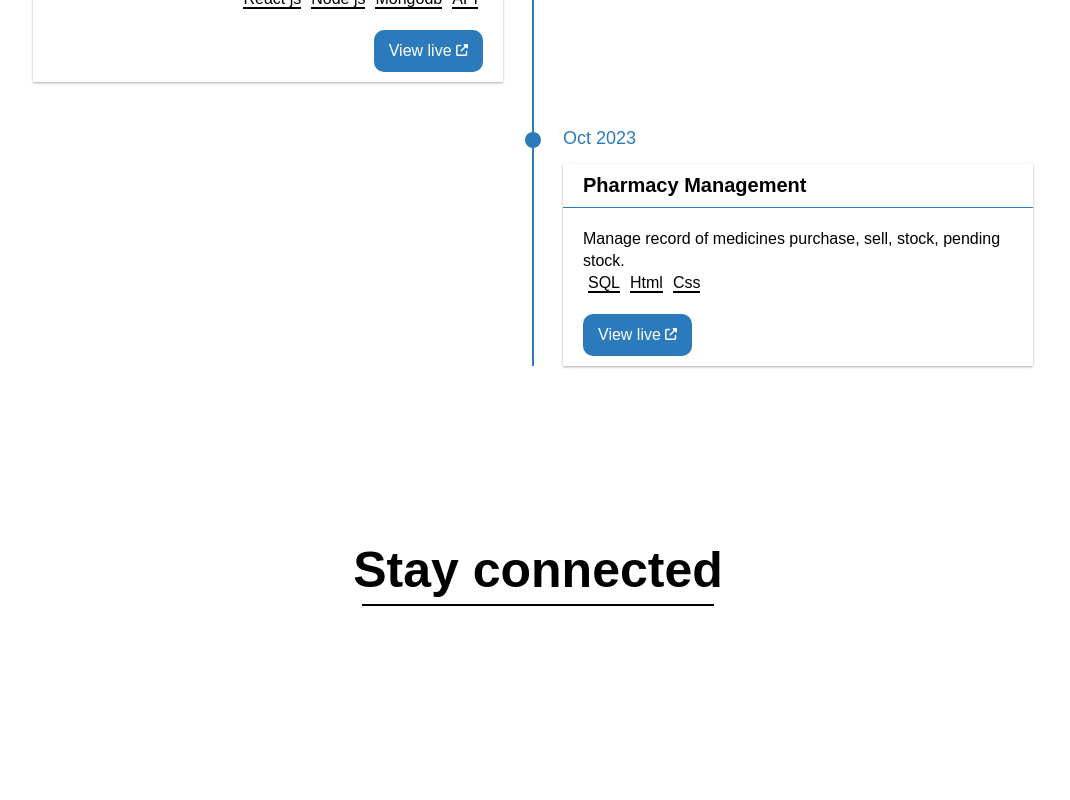
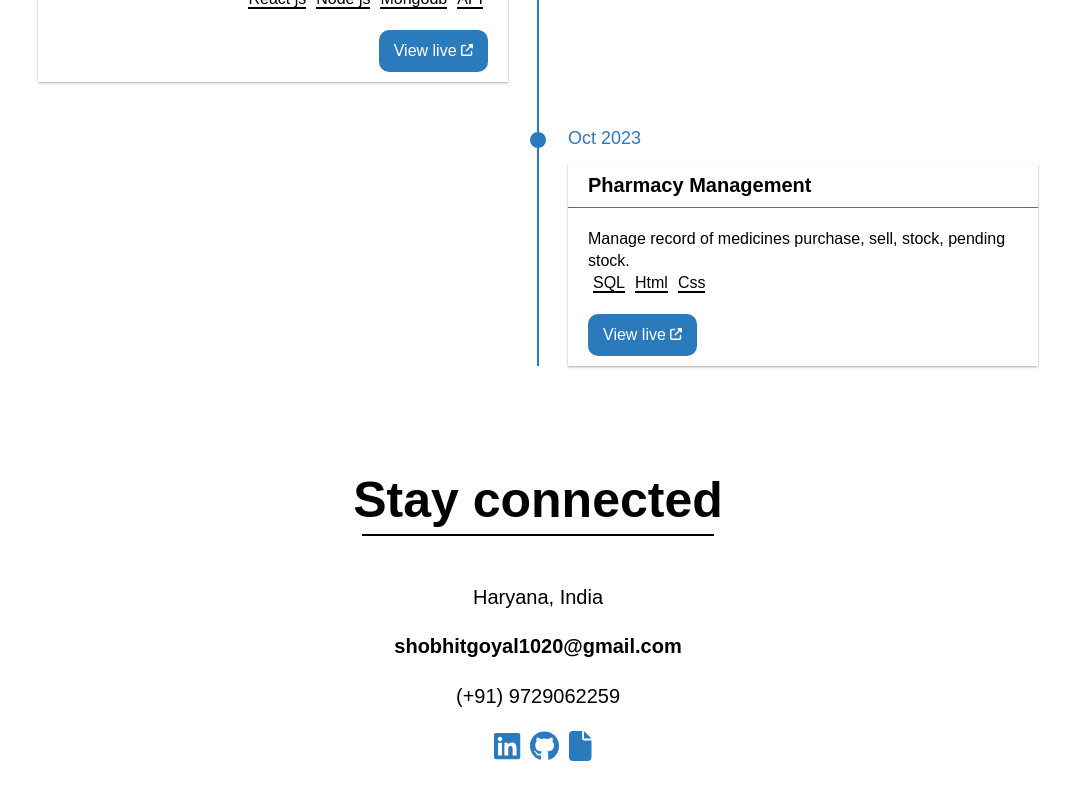
Before and after one commit to Shobhit67/Portfolio, a React (Create React App) app: page / in a window 1280 px wide. Shown: the part 1526-2326 px from the top of the page, without its empty margins (102-1172 px from the left). Before the commit the page ends 2210 px from the top, so only its background shows below. Built offline with nearby package versions, Linux system fonts and the light colour scheme.

Commit message:
Stay connected done

```diff
--- a/package.json
+++ b/package.json
@@ -3,6 +3,7 @@
   "version": "0.1.0",
   "private": false,
   "dependencies": {
+    "@fortawesome/free-brands-svg-icons": "^6.5.1",
     "@fortawesome/free-solid-svg-icons": "^6.4.2",
     "@fortawesome/react-fontawesome": "^0.2.0",
     "@mui/icons-material": "^5.14.14",
@@ -13,6 +14,7 @@
     "gh-pages": "^6.0.0",
     "react": "^18.2.0",
     "react-dom": "^18.2.0",
+    "react-router-dom": "^6.22.0",
     "react-scripts": "5.0.1",
     "web-vitals": "^2.1.4"
   },
--- a/src/Components/Connected.jsx
+++ b/src/Components/Connected.jsx
@@ -1,12 +1,38 @@
+import { BrowserRouter as Router, NavLink } from "react-router-dom";
+import { FontAwesomeIcon } from "@fortawesome/react-fontawesome";
+import { faLinkedin, faGithub } from "@fortawesome/free-brands-svg-icons";
+import { faFile } from "@fortawesome/free-solid-svg-icons";
 
 function Projects() {
   return (
-    <div className="common-section">
-      <h3>Stay connected</h3>
-    <hr />
-    </div>
+    <Router>
+      <div className="common-section">
+        <h3>Stay connected</h3>
+        <hr />
+
+        <div className="contacts">
+          <p>Haryana, India</p>
+          <h4>
+            <a href="mailto:shobhitgoyal1020@gmail.com"><strong>shobhitgoyal1020@gmail.com</strong></a>
+          </h4>
+          <p>(+91) 9729062259</p>
+          <br />
+
+          <div className="social-icons">
+            <NavLink to="https://www.linkedin.com/in/shobhit-goyal-84a5501b9/" className="icons">
+              <FontAwesomeIcon icon={faLinkedin} size="xl" />
+            </NavLink>
+            <NavLink to="https://github.com/Shobhit67/" className="icons">
+              <FontAwesomeIcon icon={faGithub} size="xl" />
+            </NavLink>
+            <NavLink to="#" className="icons">
+            <FontAwesomeIcon icon={faFile} size="xl" />
+            </NavLink>
+          </div>
+        </div>
+      </div>
+    </Router>
   );
 }
 
 export default Projects;
-// "homepage": "https://myusername.github.io/my-app",
--- /dev/null
+++ b/src/contacts.js
@@ -0,0 +1,6 @@
+const contacts = [
+    {
+        id:1,
+
+    }
+]
--- a/src/index.css
+++ b/src/index.css
@@ -118,13 +118,12 @@ p {
   height: 9.4rem;
 }
 
-
 /* **************************************** PROJECTS SECTIONS ****************************** */
 
 /* TIMELINE */
 .timeline-section {
   min-height: 100vh;
-  padding: 8rem 2rem 8rem 1rem;
+  padding: 8rem 2rem 1rem;
   margin: auto 2rem;
 }
 
@@ -234,3 +233,20 @@ p {
     margin: 0 5rem;
   }
 }
+
+.contacts {
+  text-align: center;
+  margin: 5rem;
+  font-size: 2rem;
+}
+
+.social-icons > .icons {
+  color: #2b7bbc;
+  font-weight: bolder;
+  margin-left: 1rem;
+}
+
+.contacts > h4 > a {
+  color: black;
+  text-decoration: none;
+}
```
Also changed, not shown: 1 other file (tests, documents, lock files or other folders).
